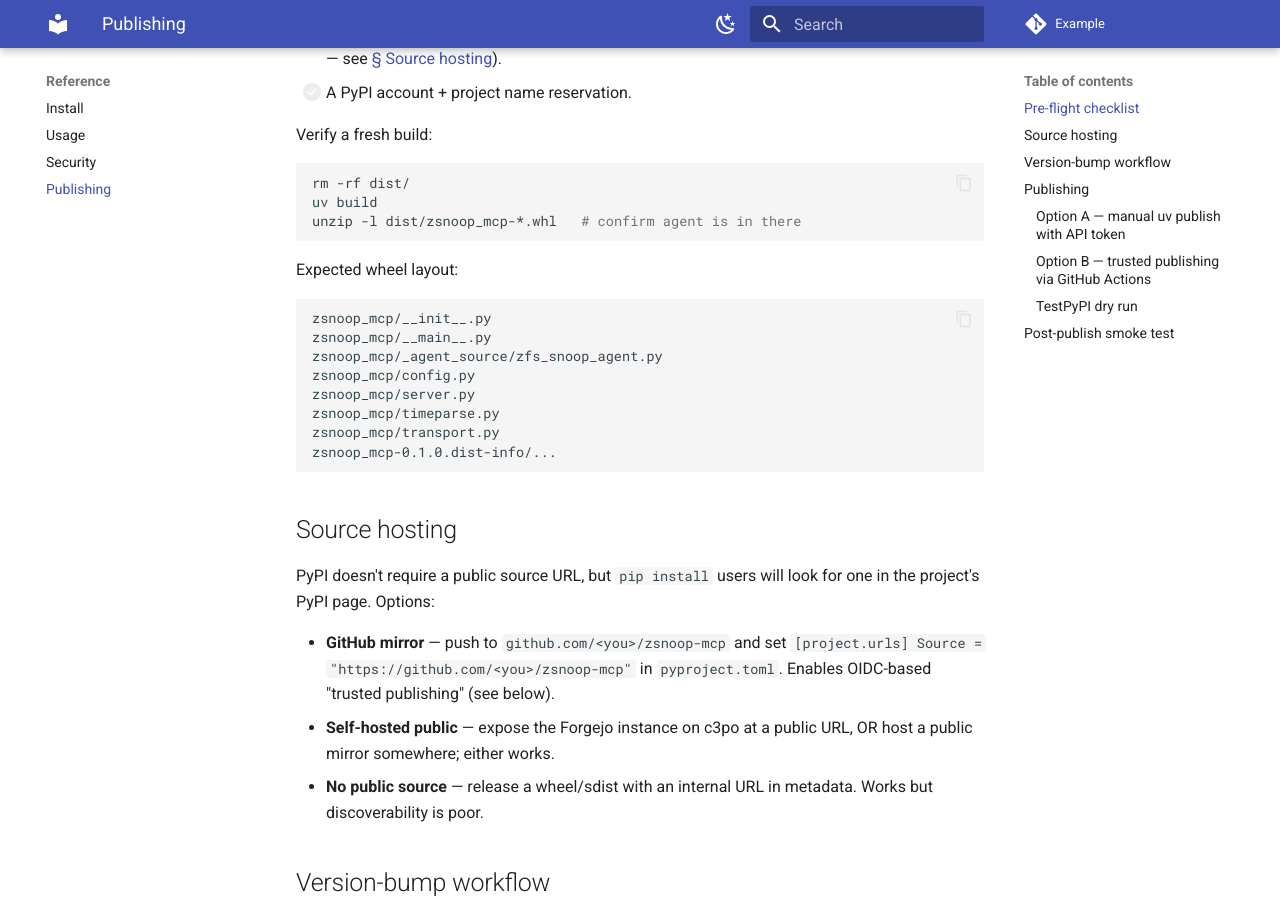
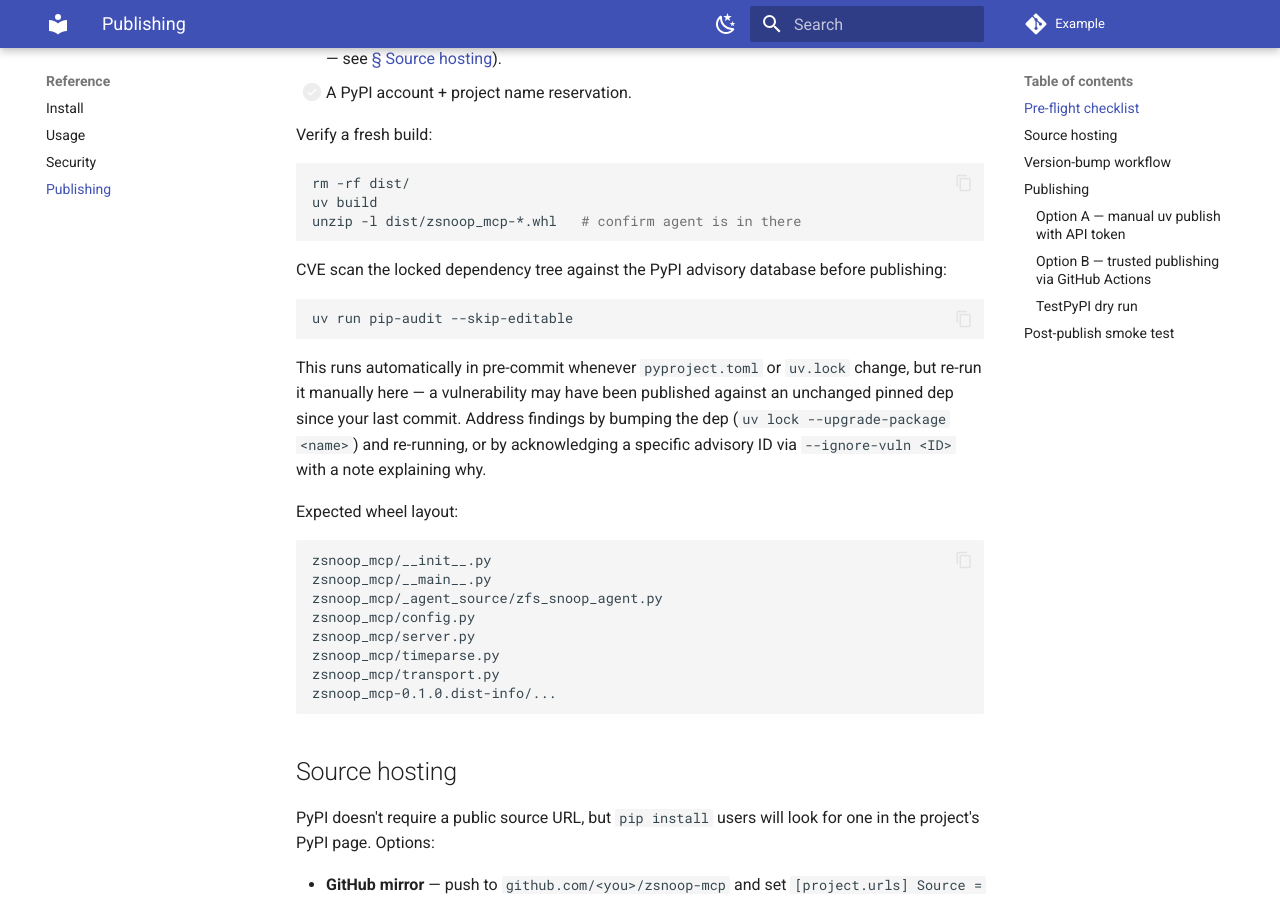
Before and after one commit to hamsolodev/zsnoop-mcp, an MkDocs documentation site: the page built from docs/PUBLISHING.md, in a window 1280 px wide and 900 px high, scrolled down 645 px. Built offline with MkDocs 1.6.1 and Material for MkDocs 9.7.7, drawn with Linux system fonts in a browser that asks for light colours.

Commit message:
Wire pip-audit into the build process
CVE-scan the locked dependency tree against the PyPI advisory database
(which mirrors OSV.dev) so a known vulnerability can't ship by accident.

- pip-audit (PyPA's canonical scanner) added to the dev group.
- Pre-commit local hook, scoped via `files:` to fire only when
  pyproject.toml or uv.lock change. Day-to-day commits stay fast;
  changes to the resolved dep tree get scanned on the spot.
- Invocation uses --skip-editable to exclude the in-tree zsnoop-mcp
  itself (not on PyPI yet, so it can't be looked up). Default
  exit-on-findings behaviour is what we want: the hook fails, the
  commit is blocked, and the dev has to decide (bump the dep, or
  --ignore-vuln <ID> with a written justification).
- PUBLISHING.md pre-flight: re-run the audit manually before publish,
  since a CVE may have been published against an unchanged pinned dep
  since the last commit.
- README development snippet and onboarding 09-build now mention the
  audit step alongside ruff / mypy / pytest.

Verified locally: `pre-commit run pip-audit --files pyproject.toml
uv.lock` passes against the current lock; mkdocs --strict clean.

````diff
--- a/docs/PUBLISHING.md
+++ b/docs/PUBLISHING.md
@@ -26,6 +26,20 @@
 uv build
 unzip -l dist/zsnoop_mcp-*.whl   # confirm agent is in there
 ```
+
+CVE scan the locked dependency tree against the PyPI advisory database
+before publishing:
+
+```sh
+uv run pip-audit --skip-editable
+```
+
+This runs automatically in pre-commit whenever `pyproject.toml` or
+`uv.lock` change, but re-run it manually here — a vulnerability may have
+been published against an unchanged pinned dep since your last commit.
+Address findings by bumping the dep (`uv lock --upgrade-package <name>`)
+and re-running, or by acknowledging a specific advisory ID via
+`--ignore-vuln <ID>` with a note explaining why.
 
 Expected wheel layout:
 
--- a/pyproject.toml
+++ b/pyproject.toml
@@ -38,6 +38,7 @@
 [dependency-groups]
 dev = [
     "mypy>=1.11",
+    "pip-audit>=2.7",
     "pre-commit>=3.8",
     "pytest>=8.3",
     "pytest-asyncio>=0.24",
````
Also changed, not shown: .pre-commit-config.yaml (+13 -0 lines), README.md (+10 -6 lines), docs/onboarding/09-build.md (+20 -0 lines), 1 other file.
